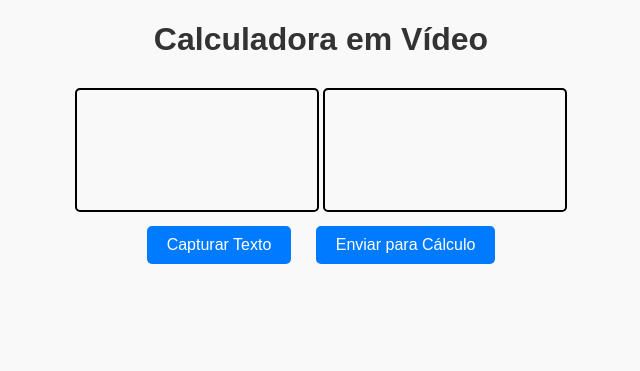
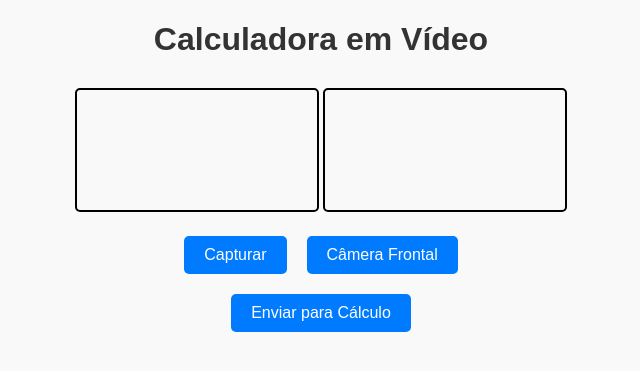
Before and after one commit to WagnerDevcode/calculadoravideo, a Flask app: page / in a window 1280 px wide. Shown: the top 371 px of the page, without its empty margins (319-959 px from the left). Run offline with Flask 3, Linux system fonts and the light colour scheme; some libraries are stand-ins or nearby versions.

Commit message:
make it better

```diff
--- a/templates/index.html
+++ b/templates/index.html
@@ -54,7 +54,6 @@
             box-shadow: 0 2px 5px rgba(0, 0, 0, 0.1);
             max-width: 300px;
             text-align: left;
-            vertical-align: top; /* Para alinhar os cards na mesma linha */
         }
         .card-container {
             display: flex;
@@ -65,6 +64,11 @@
         #result {
             font-size: 20px;
             color: blue;
+        }
+        .button-container {
+            display: flex; /* Flex para os botões */
+            justify-content: center; /* Centraliza os botões */
+            margin-top: 10px; /* Espaço acima dos botões */
         }
 
         /* Media Queries para dispositivos móveis */
@@ -89,8 +93,13 @@
     <h1>Calculadora em Vídeo</h1>
     <video id="video" autoplay></video>
     <canvas id="outputCanvas"></canvas> <!-- Canvas para exibir a imagem -->
+
+    <div class="button-container">
+        <button id="capture">Capturar</button>
+        <button id="toggleCamera">Câmera Frontal</button>
+    </div>
+
     <div>
-        <button id="capture">Capturar Texto</button>
         <button id="calculate">Enviar para Cálculo</button>
     </div>
 
@@ -105,26 +114,32 @@
         const recognizedTextDiv = document.getElementById('recognizedText');
         const outputCanvas = document.getElementById('outputCanvas');
         const outputContext = outputCanvas.getContext('2d');
+        let isFrontCamera = false;
 
-        // Acessar a câmera
-        navigator.mediaDevices.getUserMedia({ video: true })
+        // Função para acessar a câmera
+        function startCamera() {
+            navigator.mediaDevices.getUserMedia({ video: { facingMode: isFrontCamera ? 'user' : 'environment' } })
                 .then(stream => {
                     video.srcObject = stream;
                 })
                 .catch(err => {
                     console.error("Erro ao acessar a câmera: ", err);
                 });
+        }
+
+        startCamera();
 
         document.getElementById('capture').addEventListener('click', () => {
-            // Definir dimensões do canvas para capturar a imagem
             outputCanvas.width = video.videoWidth;
             outputCanvas.height = video.videoHeight;
+            outputContext.drawImage(video, 0, 0);
+            processImage(outputCanvas);
+        });
 
-            // Desenhar o vídeo no canvas
-            outputContext.drawImage(video, 0, 0);
-
-            // Processar a imagem capturada
-            processImage(outputCanvas);
+        document.getElementById('toggleCamera').addEventListener('click', () => {
+            isFrontCamera = !isFrontCamera; // Alterna entre as câmeras
+            startCamera();
+            document.getElementById('toggleCamera').innerText = isFrontCamera ? "Câmera Traseira" : "Câmera Frontal"; // Atualiza o texto do botão
         });
 
         function processImage(canvas) {
@@ -133,41 +148,35 @@
 
             // Inverter cores e converter para escala de cinza
             for (let i = 0; i < data.length; i += 4) {
-                // Inverter cores
-                data[i] = 255 - data[i];     // Red
-                data[i + 1] = 255 - data[i + 1]; // Green
-                data[i + 2] = 255 - data[i + 2]; // Blue
+                data[i] = 255 - data[i];
+                data[i + 1] = 255 - data[i + 1];
+                data[i + 2] = 255 - data[i + 2];
 
-                // Converter para escala de cinza (usando média)
                 const avg = (data[i] + data[i + 1] + data[i + 2]) / 3;
-                data[i] = avg;     // Red
-                data[i + 1] = avg; // Green
-                data[i + 2] = avg; // Blue
+                data[i] = avg;
+                data[i + 1] = avg;
+                data[i + 2] = avg;
             }
 
-            // Aumentar contraste usando um threshold adaptativo
             for (let i = 0; i < data.length; i += 4) {
-                const brightness = data[i]; // Usar o valor da escala de cinza
-                // Ajuste do threshold para permitir mais flexibilidade
-                data[i] = data[i + 1] = data[i + 2] = brightness < 200 ? 0 : 255; // Preto ou Branco
+                const brightness = data[i];
+                data[i] = data[i + 1] = data[i + 2] = brightness < 200 ? 0 : 255;
             }
 
             outputContext.putImageData(imageData, 0, 0);
 
-            // Redimensionar a imagem para melhorar a taxa de reconhecimento
             const scaledCanvas = document.createElement('canvas');
-            const scaleFactor = 2; // Aumentar a resolução
+            const scaleFactor = 2;
             scaledCanvas.width = canvas.width * scaleFactor;
             scaledCanvas.height = canvas.height * scaleFactor;
             const scaledContext = scaledCanvas.getContext('2d');
             scaledContext.drawImage(canvas, 0, 0, scaledCanvas.width, scaledCanvas.height);
 
-            // Enviar a imagem processada para o Tesseract
             Tesseract.recognize(
                 scaledCanvas.toDataURL('image/png'),
-                'eng+por', // Adicionar suporte para português
+                'eng+por',
                 {
-                    logger: m => console.log(m) // Log do progresso
+                    logger: m => console.log(m)
                 }
             ).then(({ data: { text } }) => {
                 const filteredText = filterExpression(text);
@@ -178,8 +187,7 @@
         }
 
         function filterExpression(text) {
-            // Filtrar todos os caracteres, incluindo especiais e letras
-            return text.replace(/[^\w\s\+\-\*\/\.\(\)áéíóúãâêîôûç]/g, ''); // Permitir letras, números e operadores
+            return text.replace(/[^\w\s\+\-\*\/\.\(\)áéíóúãâêîôûç]/g, '');
         }
 
         document.getElementById('calculate').addEventListener('click', () => {
```
Lines whose indentation alone changed are shown as unchanged.
